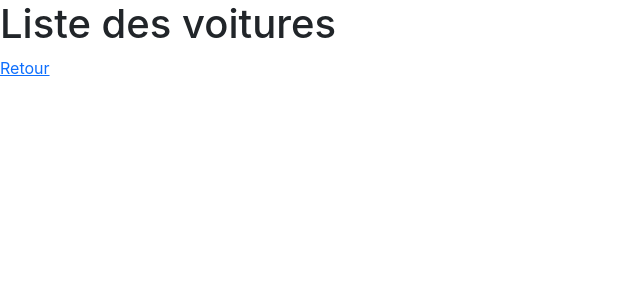
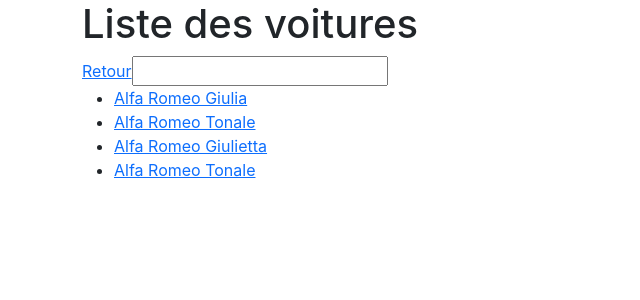
Before and after one commit to webepse/react-router-dom26, a React (Create React App) app: page /cars in a window 1280 px wide. Shown: the top 300 px of the page, without its empty margins (0-640 px from the left). Built offline with nearby package versions, Linux system fonts and the light colour scheme.

Commit message:
route data Children - Outlet

```diff
--- a/src/components/Cars.jsx
+++ b/src/components/Cars.jsx
@@ -1,11 +1,19 @@
-import {Link} from 'react-router-dom';
+import {Link, Outlet} from 'react-router-dom';
 
 const Cars = () => {
     return (
-        <>
+        <div className="container">
             <h1>Liste des voitures</h1>
             <Link to="/">Retour</Link>
-        </>
+            <input type="text"/>
+            <ul>
+                <li><Link to={"/cars/Giulia"}>Alfa Romeo Giulia</Link></li>
+                <li><Link to={"/cars/Tonale"}>Alfa Romeo Tonale</Link></li>
+                <li><Link to={"/cars/Giulietta"}>Alfa Romeo Giulietta</Link></li>
+                <li><Link to={"/cars/Milano"}>Alfa Romeo Tonale</Link></li>
+                <Outlet />
+            </ul>
+        </div>
     )
 }
 
--- a/src/index.js
+++ b/src/index.js
@@ -30,7 +30,7 @@
     {
         path: "/cars",
         element: <Cars />,
-    },
+        children: [
             {
                 path: "/cars/new",
                 element: <NewCar />,
@@ -38,6 +38,8 @@
             {
                 path: "/cars/:name",
                 element: <Car />
+            }
+        ]
     }
 ])
 
```
Lines whose indentation alone changed are shown as unchanged.
